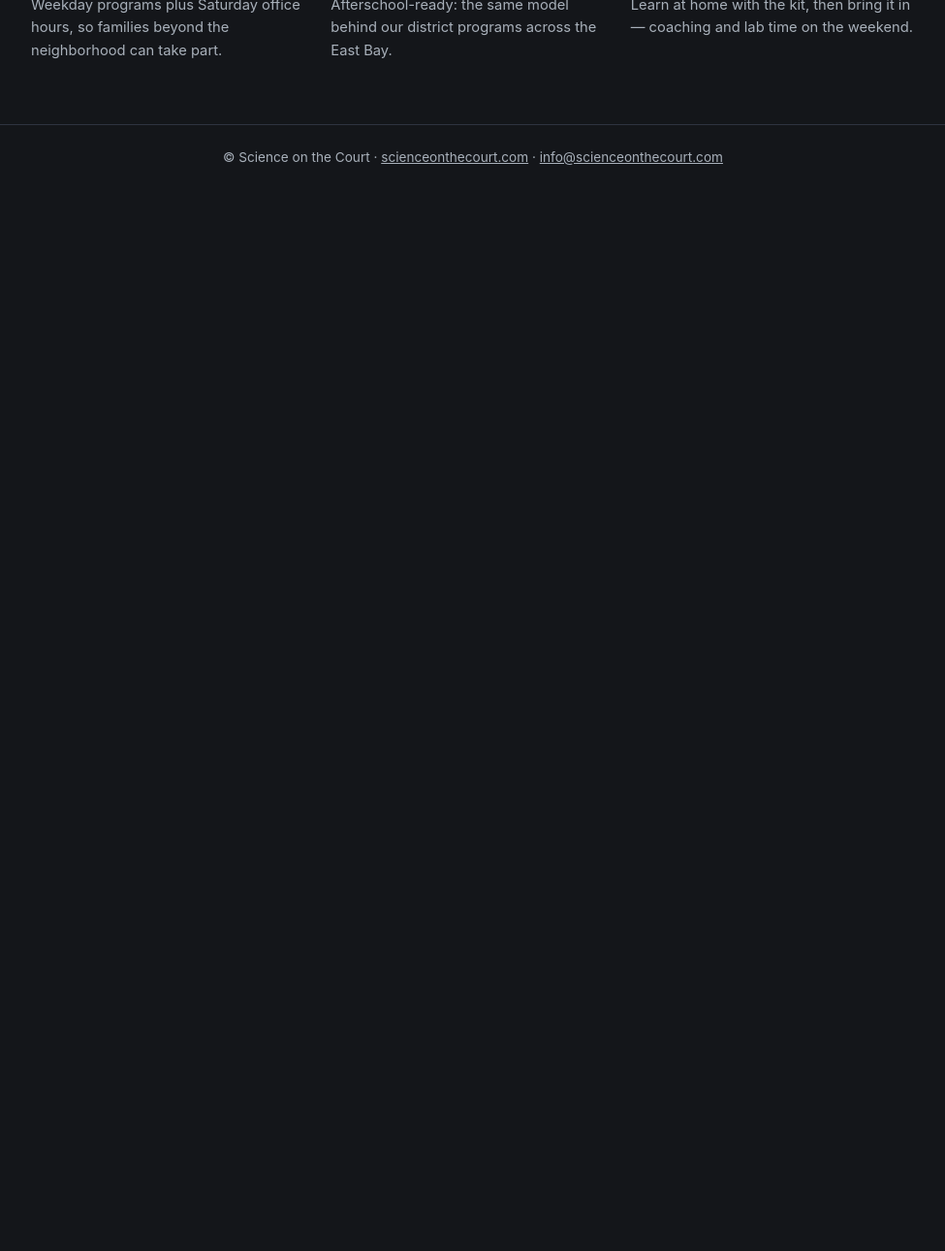
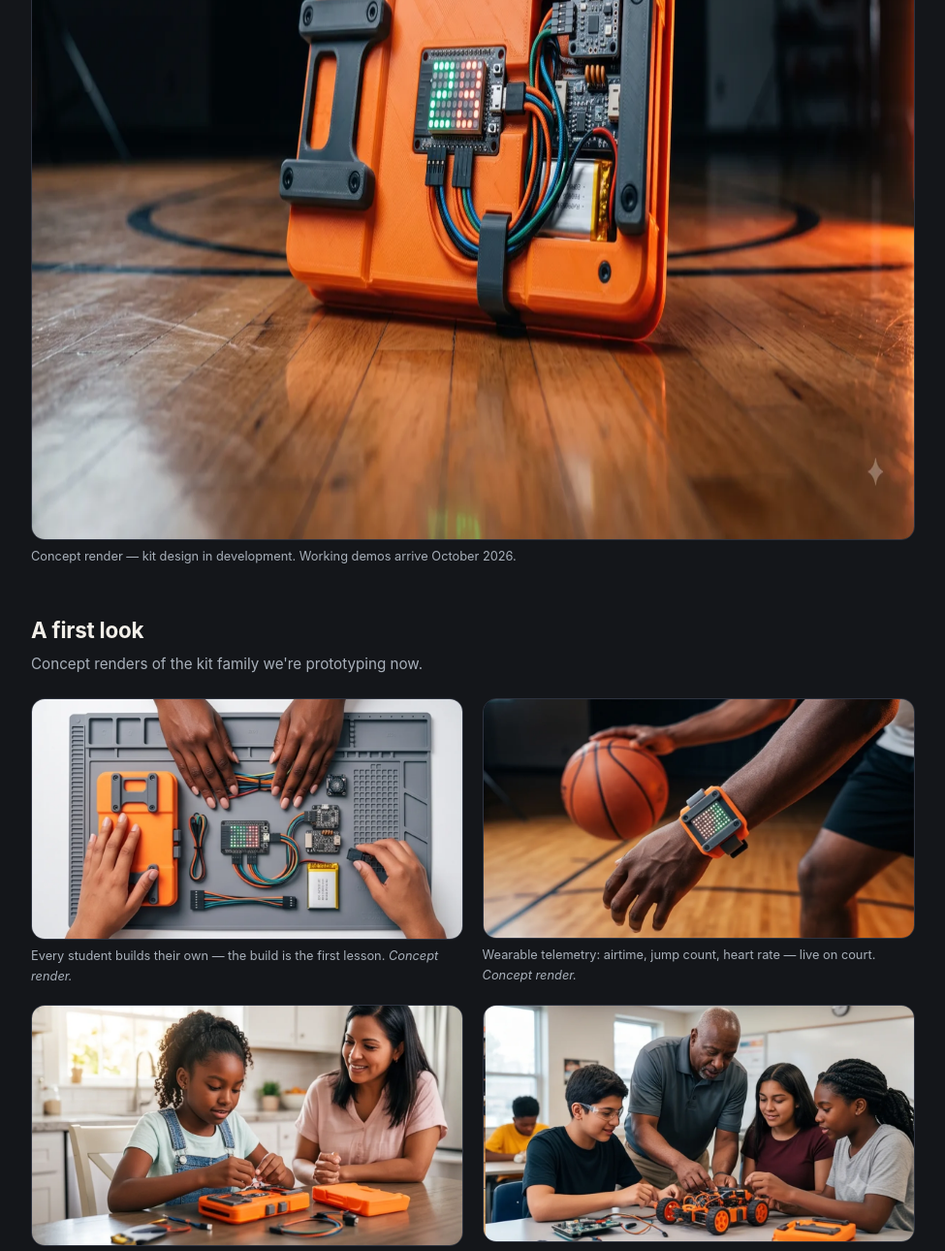
Before and after one commit to dobohler1/sotc-kits, a plain HTML site: page index.html in a window 1280 px wide. Shown: the part 940-2230 px from the top of the page at 97% size, without its empty margins (152-1127 px from the left). Before the commit the page ends 1136 px from the top, so only its background shows below. Drawn offline with Linux system fonts and the light colour scheme.

Commit message:
Add concept renders: hero device + gallery (flatlay, wearable, jump mat, classroom, kitchen)
Co-Authored-By: Claude Fable 5 <noreply@anthropic.com>
Claude-Session: https://claude.ai/code/session_016PM9xzu9ecz5qrq184qg1r

```diff
--- a/index.html
+++ b/index.html
@@ -43,6 +43,16 @@
   .card .ico { font-size: 1.6rem; }
   .card h2 { font-size: 1.05rem; margin: .6rem 0 .35rem; }
   .card p { color: var(--muted); font-size: .95rem; }
+  .showcase { margin: 2.5rem 0 0; }
+  .showcase img, .gal img { width: 100%; display: block; border-radius: 14px; border: 1px solid var(--line); }
+  .cap { color: var(--muted); font-size: .8rem; margin-top: .45rem; }
+  .gal { display: grid; grid-template-columns: repeat(2, 1fr); gap: 1.2rem; margin-top: 1.4rem; }
+  @media (max-width: 700px) { .gal { grid-template-columns: 1fr; } }
+  .gal figure, .showcase figure { margin: 0; }
+  .gal .wide { grid-column: 1 / -1; }
+  .sect { margin-top: 3rem; }
+  .sect h2 { font-size: 1.4rem; letter-spacing: -.01em; }
+  .sect .note { color: var(--muted); font-size: .95rem; margin-top: .3rem; }
   .strip { margin-top: 3rem; border-top: 1px solid var(--line); padding-top: 2rem;
     display: grid; grid-template-columns: repeat(3, 1fr); gap: 1rem; }
   @media (max-width: 700px) { .strip { grid-template-columns: 1fr; } }
@@ -65,6 +75,23 @@
     <p class="cta-note">Live demos arrive October 2026 — early-access members see them first. Tell us your organization and how many students you serve.</p>
   </section>
 
+  <figure class="showcase">
+    <img src="img/hero.webp" alt="Concept render of the SOTC kit: an orange 3D-printed device with LED matrix display, sensors, and battery, standing on a basketball court" width="1600" height="893">
+    <figcaption class="cap">Concept render — kit design in development. Working demos arrive October 2026.</figcaption>
+  </figure>
+
+  <section class="sect">
+    <h2>A first look</h2>
+    <p class="note">Concept renders of the kit family we're prototyping now.</p>
+    <div class="gal">
+      <figure><img src="img/flatlay.webp" alt="Concept render: hands assembling kit components — controller board, sensors, wiring, battery — on a work mat" loading="lazy"><figcaption class="cap">Every student builds their own — the build is the first lesson. <em>Concept render.</em></figcaption></figure>
+      <figure><img src="img/wrist.webp" alt="Concept render: wrist-worn sensor pod with LED display worn while dribbling a basketball" loading="lazy"><figcaption class="cap">Wearable telemetry: airtime, jump count, heart rate — live on court. <em>Concept render.</em></figcaption></figure>
+      <figure><img src="img/kitchen.webp" alt="Concept render: a student assembling her kit at the kitchen table" loading="lazy"><figcaption class="cap">Take it home — learn all week, bring it in on Saturday. <em>Concept render.</em></figcaption></figure>
+      <figure><img src="img/classroom.webp" alt="Concept render: an instructor and students building a robot car together" loading="lazy"><figcaption class="cap">Robot-car builds with coaching — volunteers we train, or instructors we bring. <em>Concept render.</em></figcaption></figure>
+      <figure class="wide"><img src="img/jumpmat.webp" alt="Concept render: a student mid-jump above a measurement mat, kit displaying the reading courtside" loading="lazy"><figcaption class="cap">The court is the laboratory: jump height, sprint speed, shot arc — measured by the kit you built. <em>Concept render.</em></figcaption></figure>
+    </div>
+  </section>
+
   <div class="grid">
     <div class="card"><div class="ico">🧰</div><h2>A kit for every student</h2><p>No sharing, no shelf time. Each learner builds, keeps, and continues at home.</p></div>
     <div class="card"><div class="ico">📈</div><h2>Curriculum included</h2><p>Standards-aligned lessons where the court is the laboratory — physics, data, and code through sport.</p></div>
```
Also changed, not shown: img/classroom.webp (added), img/flatlay.webp (added), img/hero.webp (added), img/jumpmat.webp (added), img/kitchen.webp (added), img/wrist.webp (added).
